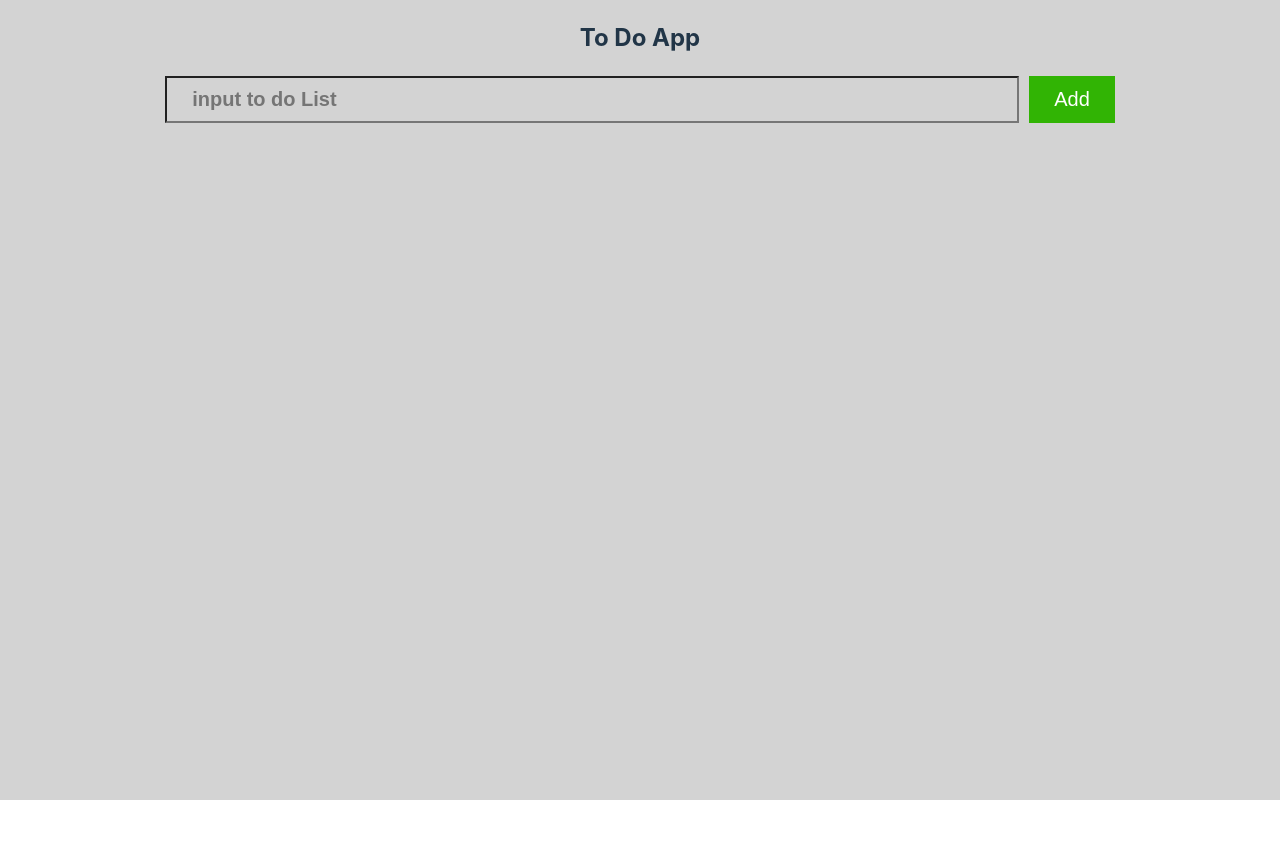
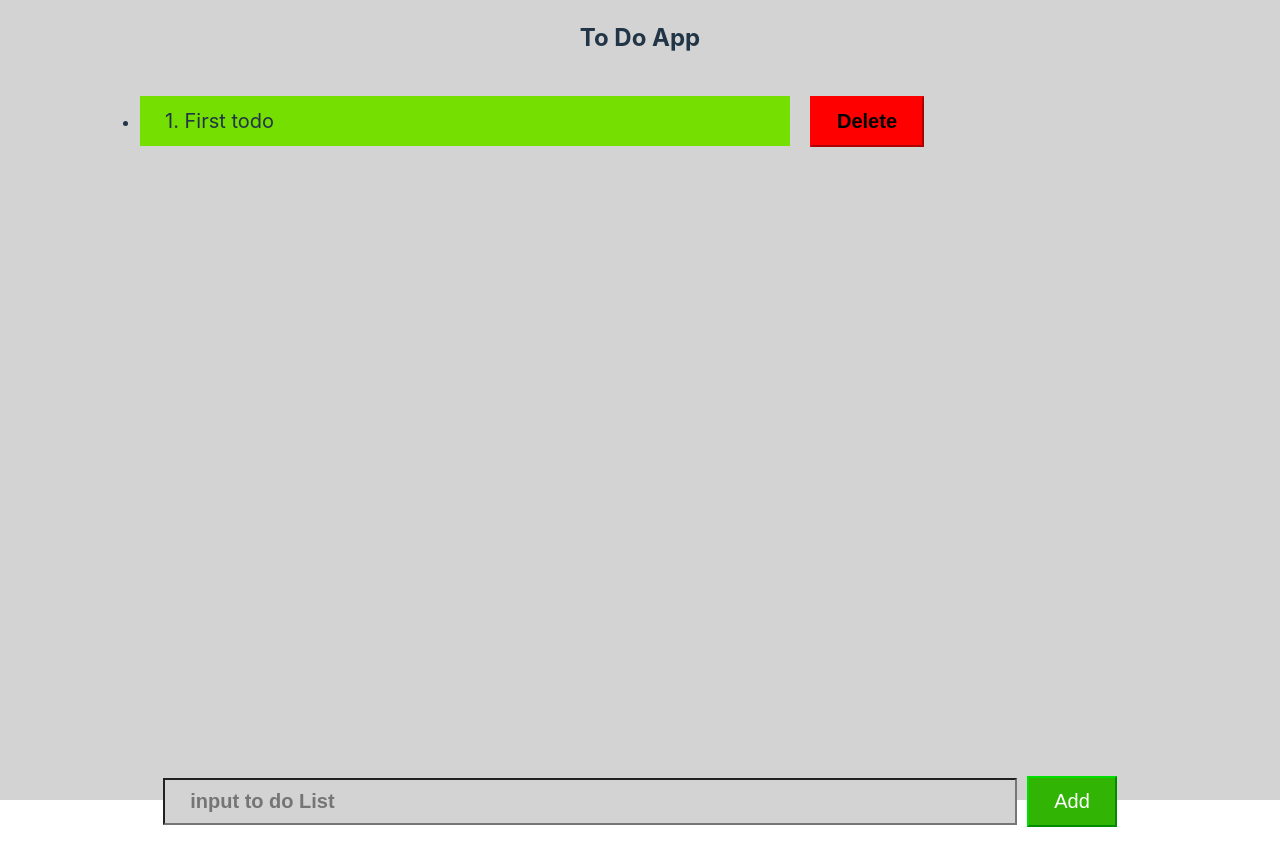
Before and after one commit to nomanoff/react-practice-for-owen, a React (Vite) app: page / in a window 1280 px wide. Built offline with nearby package versions, Linux system fonts and the light colour scheme.

Commit message:
make todoList

```diff
--- a/src/App.jsx
+++ b/src/App.jsx
@@ -5,6 +5,13 @@ import './App.css'
 import styled from "styled-components"
 import Gray from "./components/Background"
 import Input from './components/inputList'
+import List from './components/todoList'
+
+const ListBox = styled.div`
+text-align: left;
+height: 700px;
+padding-left: 100px
+`
 
 function App() {
   const [count, setCount] = useState(0)
@@ -13,9 +20,9 @@ function App() {
     <body>
     <Gray>
       <h2>To Do App</h2>
-        <div class="list">
-
-        </div>
+        <ListBox>
+          <List></List>
+        </ListBox>
         <div class="input">
           <Input></Input>
         </div>
--- a/src/components/inputList.jsx
+++ b/src/components/inputList.jsx
@@ -4,7 +4,7 @@ import styled from "styled-components"
 const ButtonInput = styled.input`
 background: #31B404;
 color: #FFFFFF;
-border: #01DF01;
+border-color: #01DF01;
 margin-left: 10px;
 font-size: 20px;
 padding: 12px 25px;
--- a/src/components/todoList.jsx
+++ b/src/components/todoList.jsx
@@ -0,0 +1,31 @@
+import React from "react";
+import styled from "styled-components"
+
+const Todo = styled.p`
+display: inline-block;
+font-size: 20px;
+background-color: #74DF00;
+padding: 10px 25px;
+width: 600px
+`
+const Delete = styled.input`
+display: inline-block;
+background: #FF0000;
+font-size: 20px;
+text-color: #FFFFFF;
+padding: 12px 25px;
+border-color: #FF0000;
+font-weight: 700;
+margin: 0 0 0 20px;
+`
+
+
+function List(){
+    return(
+        <ul>
+            <li><Todo>1. First todo</Todo><Delete type = "button" value = "Delete"></Delete></li>
+        </ul>
+    )
+}
+
+export default List
```
